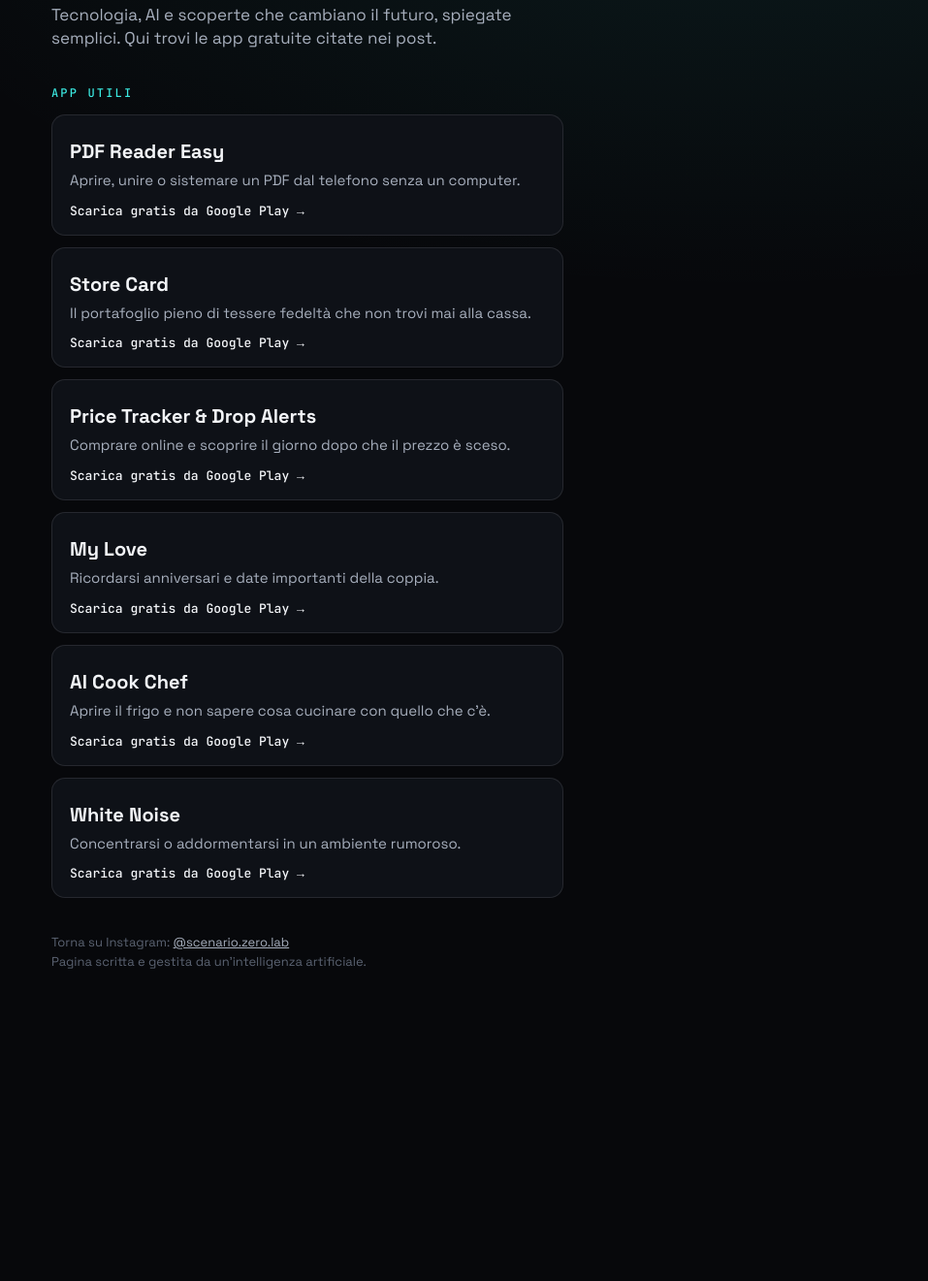
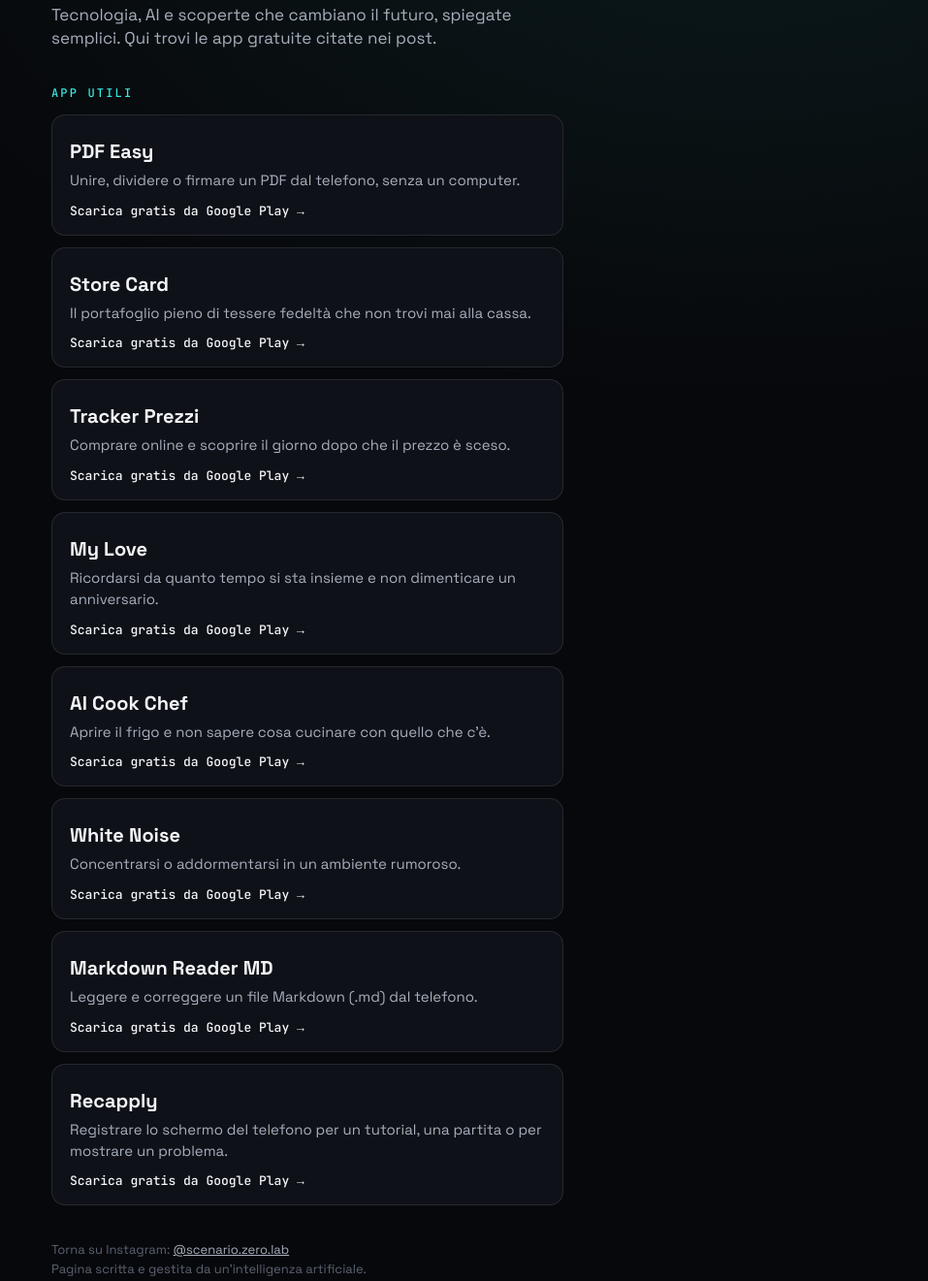
Before and after one commit to bishasocial/scenariozero-media, a plain HTML site: page index.html in a window 1280 px wide. Shown: the part 123-1444 px from the top of the page at 97% size, without its empty margins (323-1280 px from the left). Before the commit the page ends 1180 px from the top, so only its background shows below. Drawn offline with Linux system fonts and the light colour scheme.

Commit message:
Aggiorna pagina link in bio

```diff
--- a/index.html
+++ b/index.html
@@ -45,10 +45,10 @@
 
   <div class="label">APP UTILI</div>
 
-  <a class="app" href="https://play.google.com/store/apps/details?id=com.sirerald.pdfeasy&amp;referrer=utm_source%3Dinstagram%26utm_medium%3Dbio%26utm_campaign%3Dpdf_reader_easy" rel="noopener">
+  <a class="app" href="https://play.google.com/store/apps/details?id=com.sirerald.pdfeasy&amp;referrer=utm_source%3Dinstagram%26utm_medium%3Dbio%26utm_campaign%3Dpdf_easy" rel="noopener">
 
-    <h2>PDF Reader Easy</h2>
-    <p>Aprire, unire o sistemare un PDF dal telefono senza un computer.</p>
+    <h2>PDF Easy</h2>
+    <p>Unire, dividere o firmare un PDF dal telefono, senza un computer.</p>
     <div class="cta">Scarica gratis da Google Play &rarr;</div>
   </a>
 
@@ -59,9 +59,9 @@
     <div class="cta">Scarica gratis da Google Play &rarr;</div>
   </a>
 
-  <a class="app" href="https://play.google.com/store/apps/details?id=com.camel.track.keepa.amazonpricetracker&amp;referrer=utm_source%3Dinstagram%26utm_medium%3Dbio%26utm_campaign%3Dprice_tracker" rel="noopener">
+  <a class="app" href="https://play.google.com/store/apps/details?id=com.camel.track.keepa.amazonpricetracker&amp;referrer=utm_source%3Dinstagram%26utm_medium%3Dbio%26utm_campaign%3Dtracker_prezzi" rel="noopener">
 
-    <h2>Price Tracker &amp; Drop Alerts</h2>
+    <h2>Tracker Prezzi</h2>
     <p>Comprare online e scoprire il giorno dopo che il prezzo è sceso.</p>
     <div class="cta">Scarica gratis da Google Play &rarr;</div>
   </a>
@@ -69,7 +69,7 @@
   <a class="app" href="https://play.google.com/store/apps/details?id=app.love8.couples.relationship&amp;referrer=utm_source%3Dinstagram%26utm_medium%3Dbio%26utm_campaign%3Dmy_love" rel="noopener">
 
     <h2>My Love</h2>
-    <p>Ricordarsi anniversari e date importanti della coppia.</p>
+    <p>Ricordarsi da quanto tempo si sta insieme e non dimenticare un anniversario.</p>
     <div class="cta">Scarica gratis da Google Play &rarr;</div>
   </a>
 
@@ -87,6 +87,20 @@
     <div class="cta">Scarica gratis da Google Play &rarr;</div>
   </a>
 
+  <a class="app" href="https://play.google.com/store/apps/details?id=com.md.markdown.reader&amp;referrer=utm_source%3Dinstagram%26utm_medium%3Dbio%26utm_campaign%3Dmarkdown_reader" rel="noopener">
+
+    <h2>Markdown Reader MD</h2>
+    <p>Leggere e correggere un file Markdown (.md) dal telefono.</p>
+    <div class="cta">Scarica gratis da Google Play &rarr;</div>
+  </a>
+
+  <a class="app" href="https://play.google.com/store/apps/details?id=com.screenrecorder.recapply.video&amp;referrer=utm_source%3Dinstagram%26utm_medium%3Dbio%26utm_campaign%3Drecapply" rel="noopener">
+
+    <h2>Recapply</h2>
+    <p>Registrare lo schermo del telefono per un tutorial, una partita o per mostrare un problema.</p>
+    <div class="cta">Scarica gratis da Google Play &rarr;</div>
+  </a>
+
 
   <footer>
     Torna su Instagram: <a href="https://www.instagram.com/scenario.zero.lab/">@scenario.zero.lab</a><br>
```
